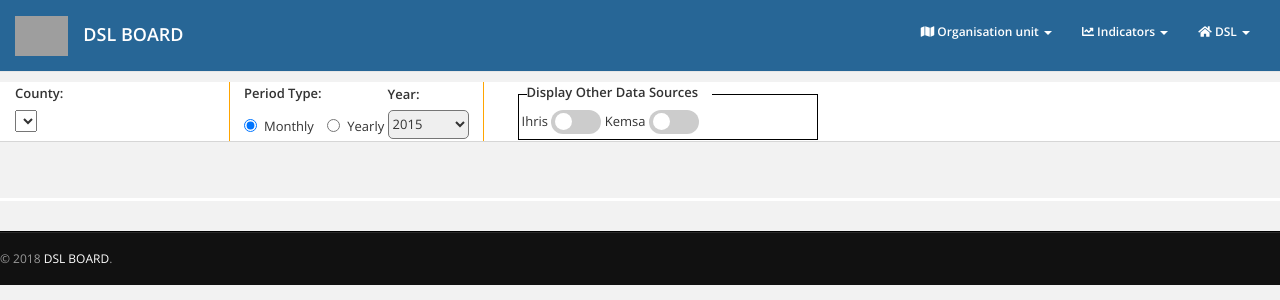
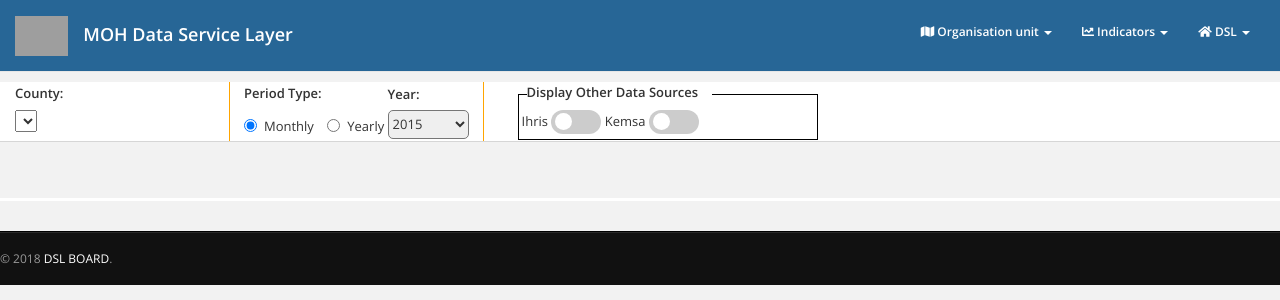
Before and after one commit to uonafya/DSL-portal, a Java web app: page /view/dashboard/index.html in a window 1280 px wide. Shown: the top 300 px of the page. Run offline with Spring Boot 4, a stand-in JSP engine, Linux system fonts and the light colour scheme; lists and menus that the app fills with data are empty; the project's own start-up code is not run, and a stand-in starts its controllers and pages; some libraries are stand-ins or nearby versions; grey boxes are pictures that could not be loaded.

Commit message:
renamed project tittle

```diff
--- a/DSLWeb/src/main/webapp/view/analytics/index.html
+++ b/DSLWeb/src/main/webapp/view/analytics/index.html
@@ -9,7 +9,7 @@
         <meta name="description" content="">
         <meta name="author" content="">
 
-        <title>DSL Board</title>
+        <title>MOH Data Service Layer</title>
 
         <!-- Bootstrap Core CSS -->
         <link href="../../vendor/bootstrap/css/bootstrap.min.css" rel="stylesheet" type="text/css"/>
--- a/DSLWeb/src/main/webapp/view/dashboard/index.html
+++ b/DSLWeb/src/main/webapp/view/dashboard/index.html
@@ -2,7 +2,7 @@
 <html lang="en">
     <head>
         <meta charset="utf-8">
-        <title>DSL - Board </title>
+        <title>MOH Data Service Layer </title>
         <meta name="viewport" content="width=device-width, initial-scale=1.0, maximum-scale=1.0, user-scalable=no">
         <meta name="apple-mobile-web-app-capable" content="yes">
         <!--<link href="../../dist/dash/css/bootstrap.css" rel="stylesheet" type="text/css"/>-->
@@ -158,7 +158,7 @@
                         </button>
                         <a href="../home/"> <span style="font-size: 40px;float:left;padding-top: 17px;" class="flag-icon flag-icon-background flag-icon-ke"> </span> </a>
                         <a class="navbar-brand" href="../home/" style="color: #ffffff;padding-top: 17px;">
-                            <strong> DSL BOARD</strong></a>
+                            <strong> MOH Data Service Layer</strong></a>
                     </div>
 
                     <!-- Collect the nav links, forms, and other content for toggling -->
--- a/DSLWeb/src/main/webapp/view/include/templates.html
+++ b/DSLWeb/src/main/webapp/view/include/templates.html
@@ -13,7 +13,7 @@
         </button>
         <a href="../home/"> <span style="font-size: 40px;float:left;padding-top: 17px;margin-left:10px;" class="flag-icon flag-icon-background flag-icon-ke"> </span> </a>
 
-        <a class="navbar-brand" href="../home/">DSL Board</a>
+        <a class="navbar-brand" href="../home/">MOH Data Service Layer</a>
       </div>
       <!-- /.navbar-header -->
       <ul class="nav navbar-top-links navbar-right">
```
